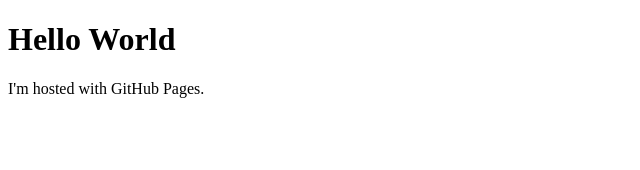
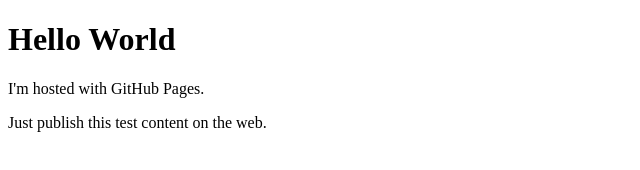
Before and after one commit to hieronymus2016/hieronymus2016.github.io, a plain HTML site: page index.html in a window 1280 px wide. Shown: the whole page, without its empty margins (0-640 px from the left). Drawn offline with Linux system fonts and the light colour scheme.

Commit message:
Update index.html

```diff
--- a/index.html
+++ b/index.html
@@ -3,5 +3,6 @@
 <body>
 <h1>Hello World</h1>
 <p>I'm hosted with GitHub Pages.</p>
+Just publish this test content on the web.
 </body>
 </html>
```
